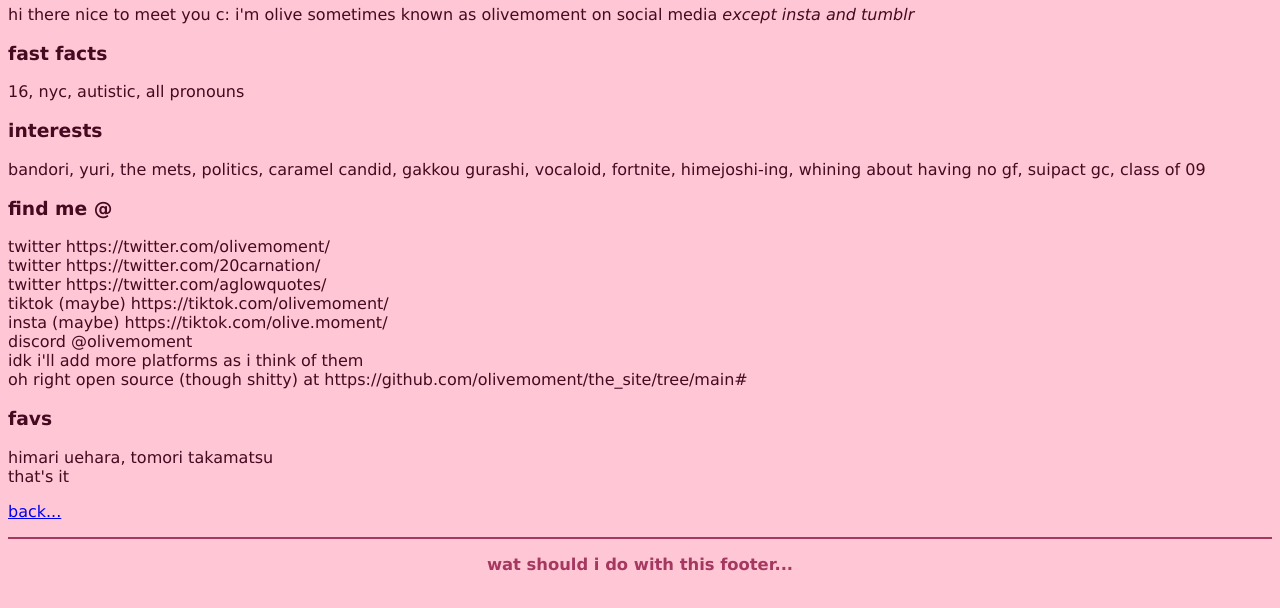
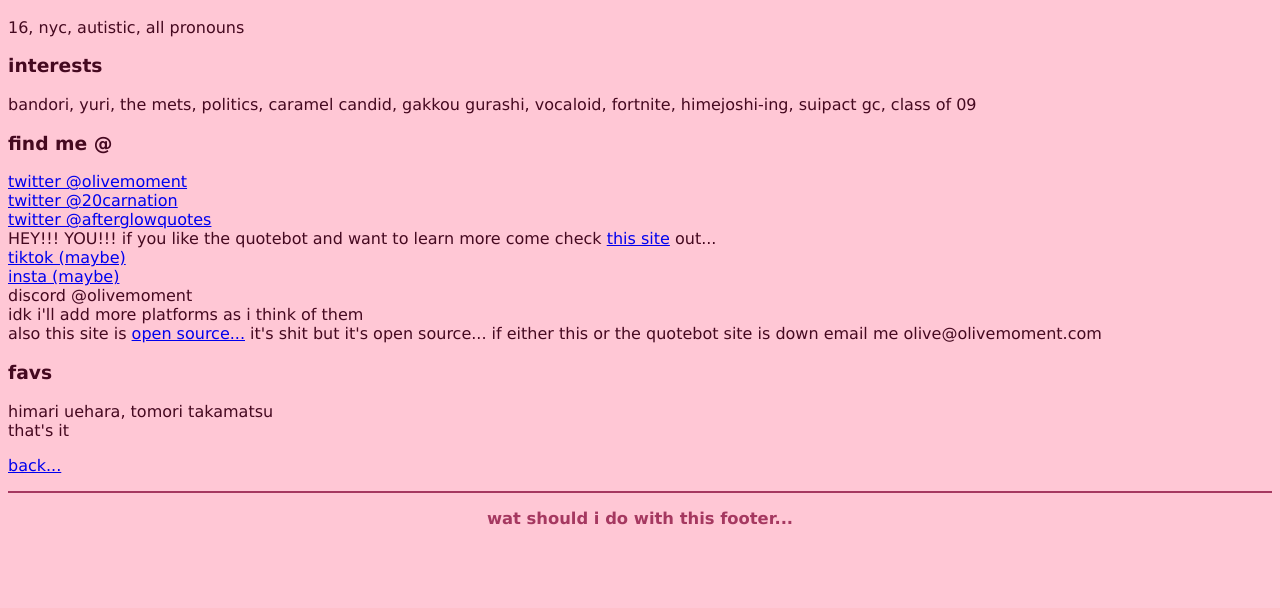
Before and after one commit to olivemoment/the_site, a plain HTML site: page src/about/index.html in a window 1280 px wide. Shown: the part 208-816 px from the top of the page. Drawn offline with Linux system fonts and the light colour scheme.

Commit message:
cool changes to index and about

```diff
--- a/src/about/index.html
+++ b/src/about/index.html
@@ -24,27 +24,31 @@
 
 </style>
 <body style="background-color:#FFC7D5;font-family:verdana;color:#450920;height:100%">
+<link rel="icon" href="/assets/favicons/himafava.png">
+  <title>olivemoment</title>
+  <meta name="viewport" content="width=device-width,initial-scale=1" />
 <header id="site_header">
 <h1>olivemoment</h1>
 <h3>&quot;himari uehara enthusiast&quot;</h3>
 <p><a href="/">take me home!!</a></p>
 </header>
 <main>
-<h1>olivemoment activities</h1>
-<p>hi there nice to meet you c: i'm olive sometimes known as olivemoment on social media <em>except insta and tumblr</em></p>
+<p>hi nice to meet you c: i'm olive sometimes known as olivemoment on social media <em>except insta and tumblr</em></p>
 <h3>fast facts</h3>
 <p>16, nyc, autistic, all pronouns</p>
 <h3>interests</h3>
-<p>bandori, yuri, the mets, politics, caramel candid, gakkou gurashi, vocaloid, fortnite, himejoshi-ing, whining about having no gf, suipact gc, class of 09</p>
+<p>bandori, yuri, the mets, politics, caramel candid, gakkou gurashi, vocaloid, fortnite, himejoshi-ing, suipact gc, class of 09</p>
 <h3>find me @</h3>
-<p>twitter https://twitter.com/olivemoment/<br>
-twitter https://twitter.com/20carnation/<br>
-twitter https://twitter.com/aglowquotes/<br>
-tiktok (maybe) https://tiktok.com/olivemoment/<br>
-insta (maybe) https://tiktok.com/olive.moment/<br>
+<p><a href="https://twitter.com/olivemoment/">twitter @olivemoment</a><br>
+<a href="https://twitter.com/20carnation/">twitter @20carnation</a><br>
+<a href="https://twitter.com/afterglowquotes/">twitter @afterglowquotes</a><br>
+HEY!!! YOU!!! if you like the quotebot and want to learn more come check <a href="https://quotebot.olivemoment.com">this site</a> out...<br>
+<a href="https://tiktok.com/olivemoment/">tiktok (maybe)</a><br>
+<a href="https://tiktok.com/olive.moment/">insta (maybe)</a><br>
 discord @olivemoment<br>
 idk i'll add more platforms as i think of them<br>
-oh right open source (though shitty) at https://github.com/olivemoment/the_site/tree/main#</p>
+also this site is <a href="https://github.com/olivemoment/the_site/tree/main#">open source...</a> it's shit but it's open source...
+if either this or the quotebot site is down email me olive@olivemoment.com</p>
 <h3>favs</h3>
 <p>himari uehara, tomori takamatsu<br>
 that's it</p>
```
Also changed, not shown: src/index.html (+8 -5 lines), 4 other files.
